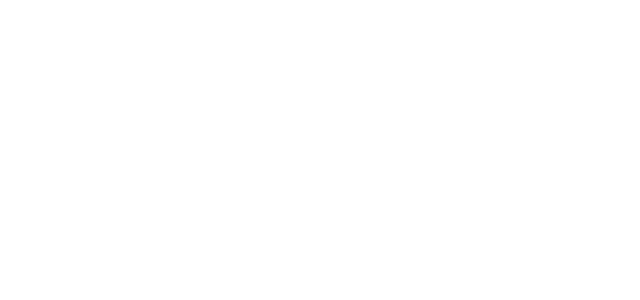
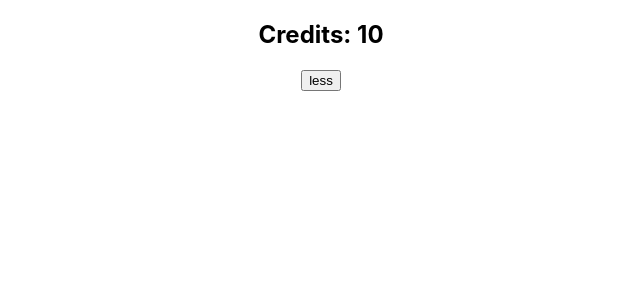
Before and after one commit to Math80/Hackathon1, a React (Create React App) app: page / in a window 1280 px wide. Shown: the top 300 px of the page, without its empty margins (319-959 px from the left). Built offline with nearby package versions, Linux system fonts and the light colour scheme.

Commit message:
compteur credits fonctionnel avec alert

```diff
--- a/src/App.js
+++ b/src/App.js
@@ -1,10 +1,12 @@
 import React, { Component } from 'react';
+import Credit from "./Credit/Credit"
 import './App.css';
 
 class App extends Component {
   render() {
     return (
       <div className="App">
+         <Credit />
 
       </div>
     );
--- /dev/null
+++ b/src/Credit/Credit.jsx
@@ -0,0 +1,37 @@
+import React, {Component} from "react";
+
+
+class Credit extends Component{
+    constructor(props){
+        super(props);
+        this.state={
+            credit: 10
+        }
+    }
+
+    getLess = () => {
+        this.setState({credit:this.state.credit - 1})
+
+            if (this.state.credit <= 0) {
+                alert("GAME OVER!!!")
+                this.setState({credit:10})
+            }
+
+    }
+
+    render(){
+        return(
+            <div className="Credit">
+
+                <h2>Credits: {this.state.credit}</h2>
+                <button onClick={this.getLess}>less</button>
+
+
+            </div>
+
+
+
+        )
+    }
+}
+export default Credit;
```
Also changed, not shown: src/Credit/Credit.css (added).
